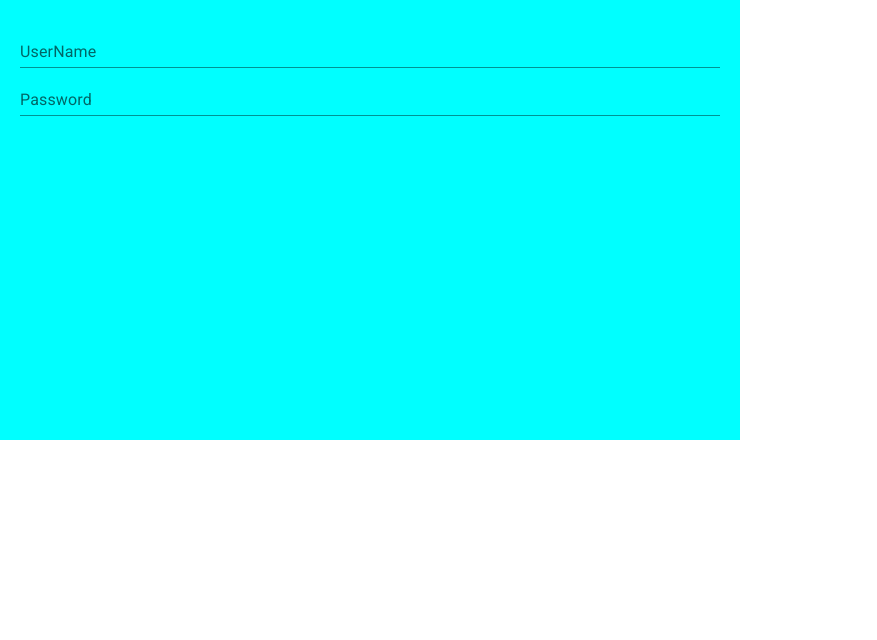
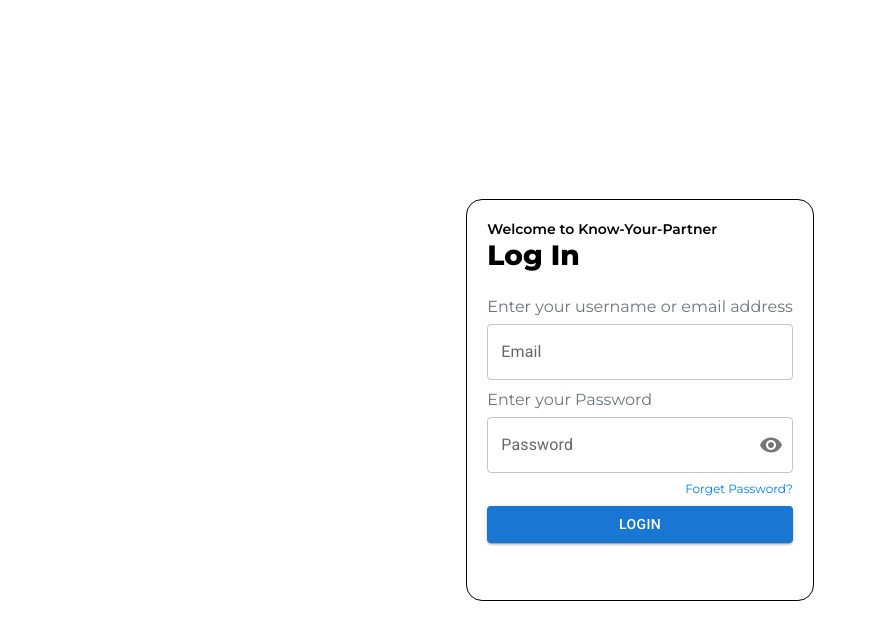
Before and after one commit to sajakshrestha8/Know-Your-Partner, a React (Vite) app: page /login in a window 1280 px wide. Shown: the top 640 px of the page, without its empty margins (0-877 px from the left). Built offline with nearby package versions, Linux system fonts and the light colour scheme; a web font is replaced by a local one.

Commit message:
create UI for Login

```diff
--- a/package.json
+++ b/package.json
@@ -12,7 +12,8 @@
   "dependencies": {
     "@emotion/react": "^11.14.0",
     "@emotion/styled": "^11.14.0",
-    "@mui/material": "^6.4.7",
+    "@mui/icons-material": "^6.4.8",
+    "@mui/material": "^6.4.8",
     "axios": "^1.8.3",
     "react": "^18.2.0",
     "react-dom": "^18.2.0",
--- a/src/App.tsx
+++ b/src/App.tsx
@@ -94,7 +94,6 @@
   };
 
   const readMore = () => {
-    console.log("button Click");
     setReadMoreBtn(true);
     setIsVisible(false);
   };
@@ -147,7 +146,7 @@
                 <>
                   {isVisible ? (
                     <div onClick={readMore}>
-                      <button>Read More</button>
+                      <Button click={readMore} btnName="Read More" />
                     </div>
                   ) : (
                     ""
--- a/src/Components/Button/Button.tsx
+++ b/src/Components/Button/Button.tsx
@@ -8,7 +8,7 @@
 const Button = (props: buttonProps) => {
   return (
     <div className="button">
-      <button onClick={() => props.click}>{props.btnName}</button>
+      <button onClick={props.click}>{props.btnName}</button>
     </div>
   );
 };
--- a/src/Components/Login/Login.tsx
+++ b/src/Components/Login/Login.tsx
@@ -1,12 +1,79 @@
-import { TextField } from "@mui/material";
+import {
+  Button,
+  FormControl,
+  IconButton,
+  InputAdornment,
+  InputLabel,
+  OutlinedInput,
+  TextField,
+} from "@mui/material";
 import "./login.css";
+import { useState } from "react";
+import VisibilityOff from "@mui/icons-material/VisibilityOff";
+import Visibility from "@mui/icons-material/Visibility";
 
 const LogIn = () => {
+  const [showPassword, setShowPassword] = useState<boolean>(false);
+  const handleClickShowPassword = () => setShowPassword((show) => !show);
+
+  const handleMouseDownPassword = (
+    event: React.MouseEvent<HTMLButtonElement>
+  ) => {
+    event.preventDefault();
+  };
+
+  const handleMouseUpPassword = (
+    event: React.MouseEvent<HTMLButtonElement>
+  ) => {
+    event.preventDefault();
+  };
   return (
     <>
-      <div className="loginWrapper">
-        <TextField id="standard-basic" label="UserName" variant="standard" />
-        <TextField id="standard-basic" label="Password" variant="standard" />
+      <div className="mainWrapper">
+        <div className="loginWrapper">
+          <label className="topic">Welcome to Know-Your-Partner</label>
+          <label className="heading">Log In</label>
+          <div className="inputFeildWrapper">
+            <label className="inputHeading">
+              Enter your username or email address
+            </label>
+            <TextField id="outlined-basic" label="Email" variant="outlined" />
+          </div>
+          <div className="inputFeildWrapper">
+            <label className="inputHeading">Enter your Password</label>
+            <FormControl variant="outlined" fullWidth>
+              <InputLabel htmlFor="outlined-adornment-password">
+                Password
+              </InputLabel>
+              <OutlinedInput
+                id="outlined-adornment-password"
+                type={showPassword ? "text" : "password"}
+                endAdornment={
+                  <InputAdornment position="end">
+                    <IconButton
+                      aria-label={
+                        showPassword
+                          ? "hide the password"
+                          : "display the password"
+                      }
+                      onClick={handleClickShowPassword}
+                      onMouseDown={handleMouseDownPassword}
+                      onMouseUp={handleMouseUpPassword}
+                      edge="end"
+                    >
+                      {showPassword ? <VisibilityOff /> : <Visibility />}
+                    </IconButton>
+                  </InputAdornment>
+                }
+                label="Password"
+              />
+            </FormControl>
+            <div className="forgetPass">
+              <label>Forget Password?</label>
+            </div>
+          </div>
+          <Button variant="contained">LogIn</Button>
+        </div>
       </div>
     </>
   );
--- a/src/Components/Login/login.css
+++ b/src/Components/Login/login.css
@@ -1,8 +1,44 @@
+.mainWrapper {
+  display: flex;
+  justify-content: center;
+  align-items: center;
+  min-height: 100vh;
+}
+
 .loginWrapper {
   padding: 20px;
   display: flex;
   flex-direction: column;
-  max-width: 700px;
-  background-color: aqua;
-  height: 50vh;
+  max-width: 400px;
+  border: 1px solid black;
+  border-radius: 16px;
+  height: 45vh;
 }
+
+.inputFeildWrapper {
+  display: flex;
+  flex-direction: column;
+  gap: 8px;
+  padding-bottom: 10px;
+}
+
+.heading {
+  font-size: 28px;
+  font-weight: 800;
+  padding-bottom: 25px;
+}
+
+.topic {
+  font-size: 14px;
+  font-weight: 600;
+}
+
+.forgetPass {
+  font-size: 12px;
+  text-align: right;
+  color: var(--primary-color);
+}
+
+.inputHeading {
+  color: var(--secondary-color);
+}
```
Also changed, not shown: 1 other file (tests, documents, lock files or other folders).
